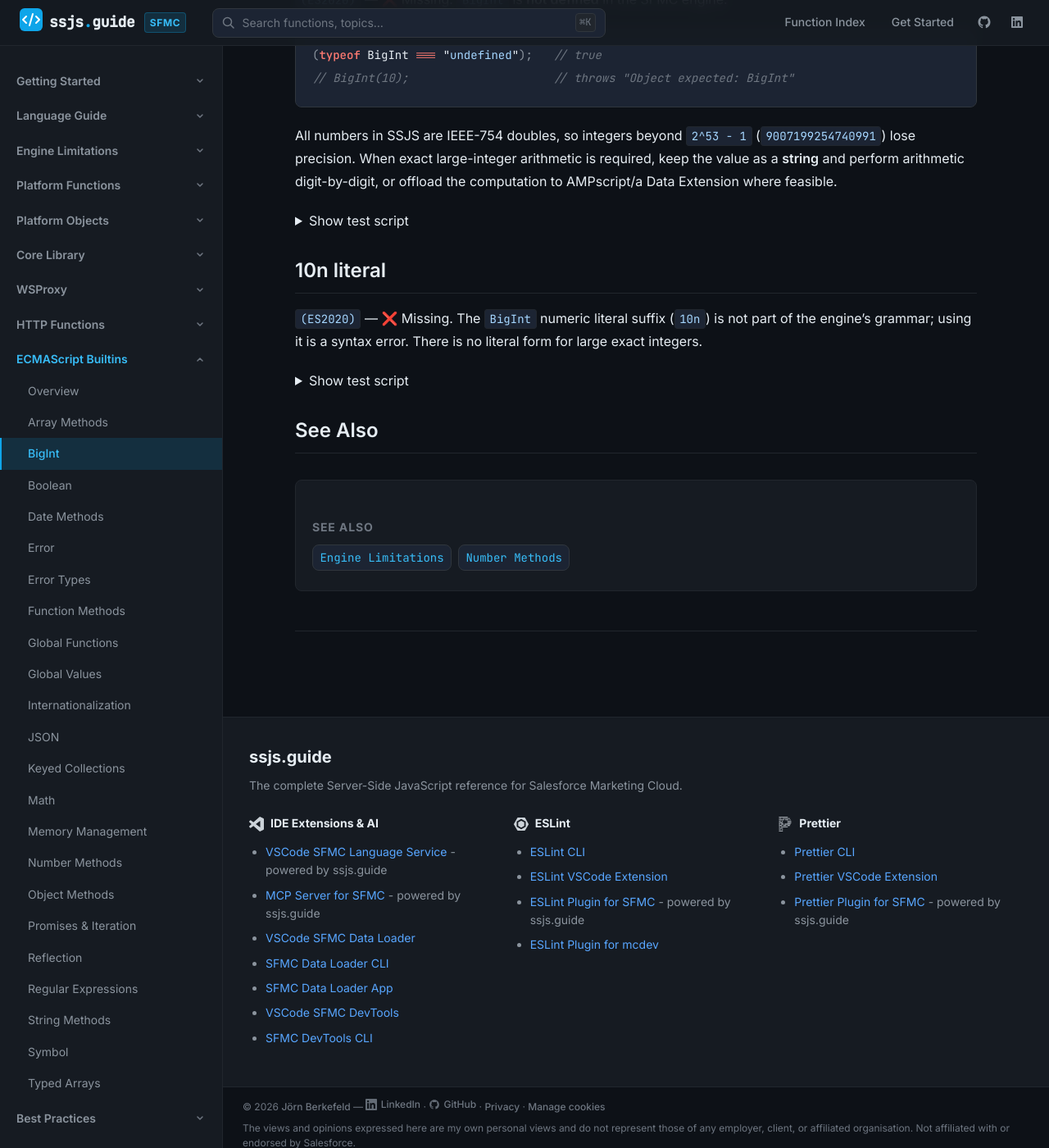
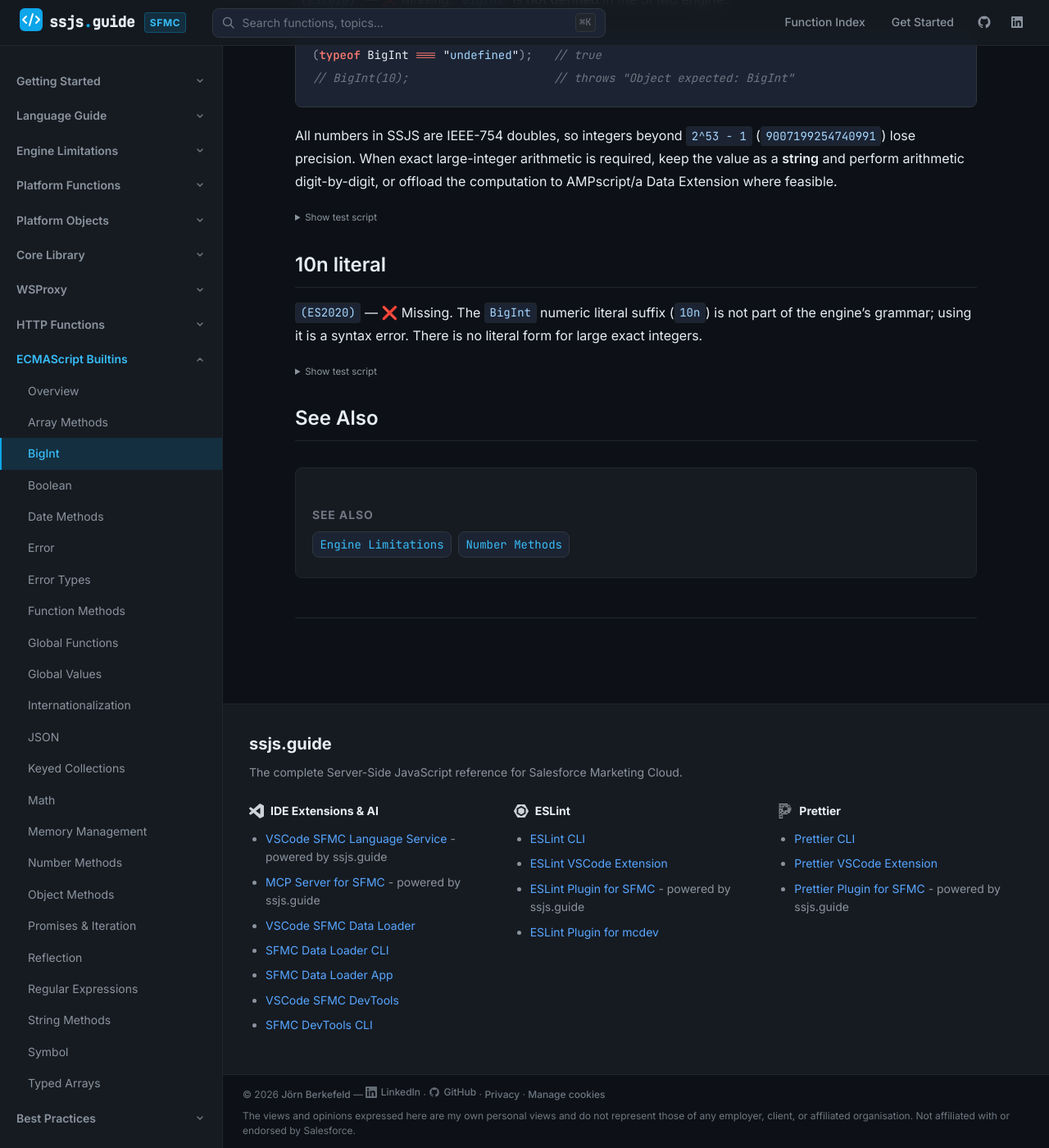
Before and after one commit to JoernBerkefeld/ssjs.guide, a Jekyll site: the page built from ecmascript-builtins/bigint.md, in a window 1280 px wide and 1400 px high, scrolled down 1022 px. Shown: the whole window at 82% size. Built offline with Jekyll 4.4.1, drawn with Linux system fonts in a browser that asks for light colours.

Commit message:
show-test-script css fixed

````diff
--- a/_includes/test-script.html
+++ b/_includes/test-script.html
@@ -36,7 +36,7 @@
 {%- assign ts_script = ts_bundle[include.chapter] -%}
 {%- if ts_script -%}
 {%- assign ts_label = include.label | default: "Show test script" -%}
-<details class="dfd-card__testscript"><summary>{{ ts_label }}</summary>{{ '```html' | append: '
+<details class="testscript-details"><summary>{{ ts_label }}</summary>{{ '```html' | append: '
 ' | append: ts_script | append: '
 ```' | markdownify }}</details>
 {%- endif -%}
--- a/_sass/_code.scss
+++ b/_sass/_code.scss
@@ -221,6 +221,29 @@
   }
 }
 
+// ── Collapsible test-script details ───────────────────────────────────────────
+// Used by _includes/test-script.html (every platform-function, platform-object,
+// core-library and ecmascript-builtins page) AND by the discrepancy cards on
+// /engine-limitations/differs-from-docs/ — global, not differs-from-docs-specific.
+
+.testscript-details {
+  margin: $space-2 0 0;
+
+  > summary {
+    cursor: pointer;
+    font-size: 0.72rem;
+    color: $text-secondary;
+
+    &:hover {
+      color: $text-primary;
+    }
+  }
+
+  pre {
+    margin: $space-2 0 0;
+  }
+}
+
 // ── Inline type badges ────────────────────────────────────────────────────────
 
 .type-badge {
````
Also changed, not shown: engine-limitations/differs-from-docs.md (+4 -16 lines).
